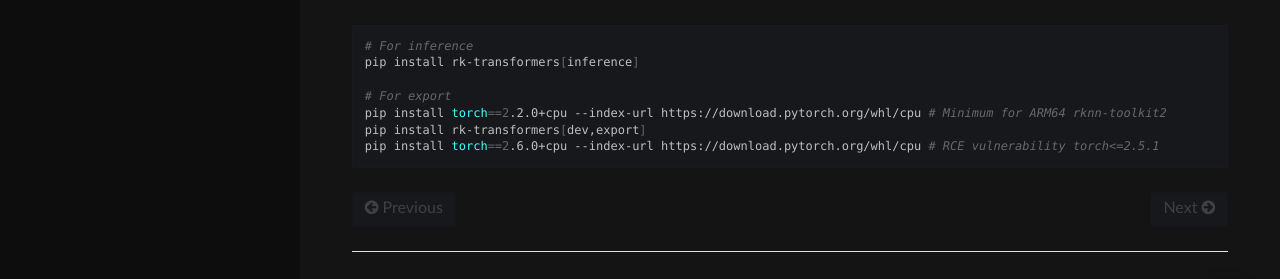
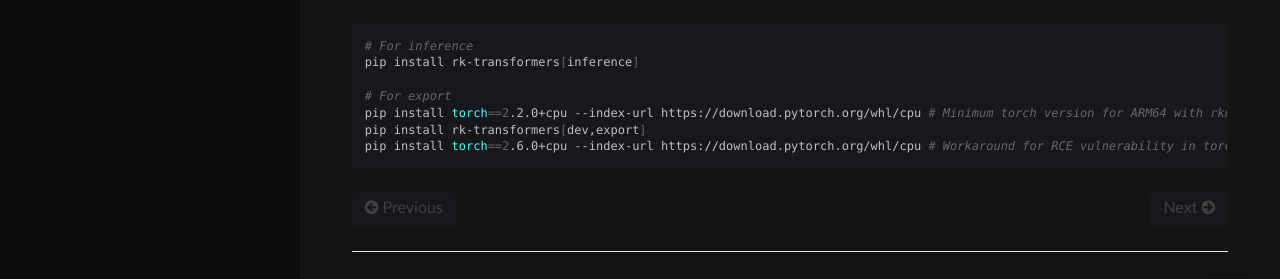
Before and after one commit to emapco/rk-transformers, a Sphinx documentation site: the page built from docs/installation.rst, in a window 1280 px wide and 900 px high, scrolled down 665 px. Shown: the part 543-822 px from the top of the window. Built offline with Sphinx 7.4.7 and the Read the Docs theme 3.1.0, drawn with Linux system fonts in a browser that asks for light colours; the version number is read from the project's files by our own code.

Commit message:
Apply suggestions from code review
Co-authored-by: Copilot <175728472+Copilot@users.noreply.github.com>

```diff
--- a/docs/conf.py
+++ b/docs/conf.py
@@ -20,7 +20,7 @@ release = get_rktransformers_version()
 # https://www.sphinx-doc.org/en/master/usage/configuration.html#general-configuration
 
 # Add source directory to path for autodoc
-sys.path.insert(0, os.path.abspath("../../src"))
+sys.path.insert(0, os.path.abspath("../src"))
 
 extensions = [
     "sphinx.ext.autodoc",  # Auto-generate documentation from docstrings
--- a/docs/installation.rst
+++ b/docs/installation.rst
@@ -60,6 +60,6 @@ If you prefer to use ``pip`` instead of ``uv``:
    pip install rk-transformers[inference]
 
    # For export
-   pip install torch==2.2.0+cpu --index-url https://download.pytorch.org/whl/cpu # Minimum for ARM64 rknn-toolkit2
+   pip install torch==2.2.0+cpu --index-url https://download.pytorch.org/whl/cpu # Minimum torch version for ARM64 with rknn-toolkit2
    pip install rk-transformers[dev,export]
-   pip install torch==2.6.0+cpu --index-url https://download.pytorch.org/whl/cpu # RCE vulnerability torch<=2.5.1
+   pip install torch==2.6.0+cpu --index-url https://download.pytorch.org/whl/cpu # Workaround for RCE vulnerability in torch<=2.5.1
--- a/docs/user_guide/export.rst
+++ b/docs/user_guide/export.rst
@@ -65,7 +65,7 @@ Quantization Arguments
 Dataset Arguments
 ^^^^^^^^^^^^^^^^^
 
-- ``-d, --dataset``: HuggingFace dataset name for quantization (e.g. 'sentence-transformers/natural-questions').
+- ``-d, --dataset``: Hugging Face dataset name for quantization (e.g. 'sentence-transformers/natural-questions').
 - ``-dsb, --dataset-subset``: Subset name for the dataset.
 - ``-dsz, --dataset-size``: Number of samples to use for quantization (default: 128).
 - ``-dsp, --dataset-split``: Comma-separated list of dataset splits to use. Auto-detected if not specified.
```
